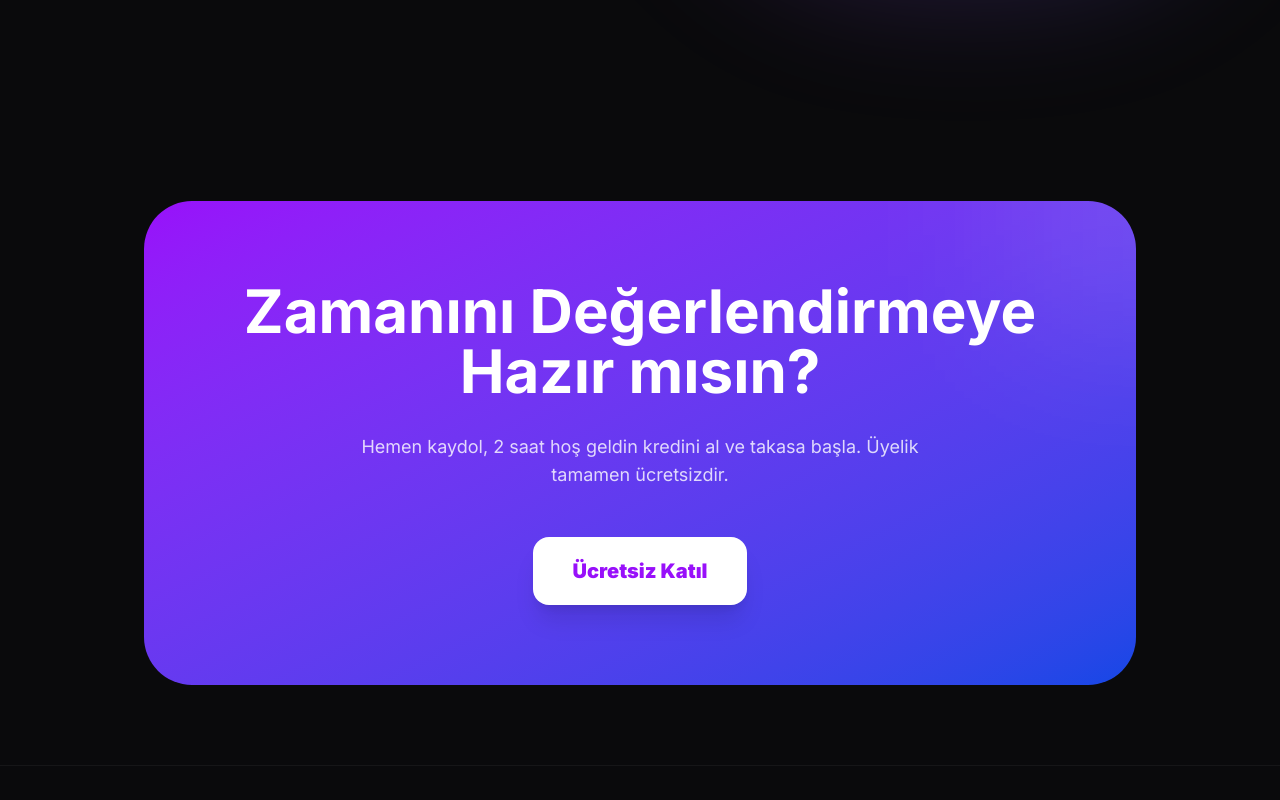
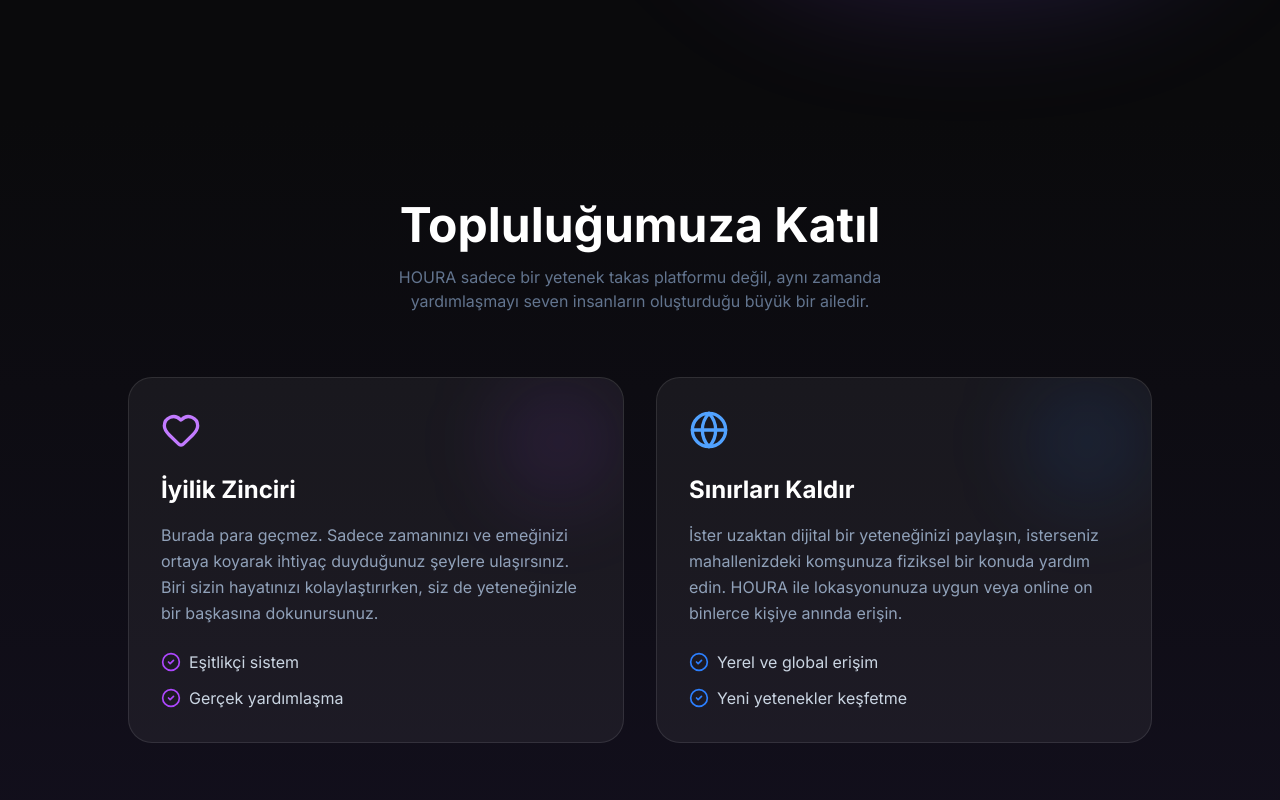
Before and after one commit to yucehanb/Houra, a Next.js app: page / in a window 1280 px wide. Shown: the part 2340-3140 px from the top of the page. Built offline with nearby package versions, Linux system fonts and the light colour scheme; no server answers.

Commit message:
feat: add community section and fix footer links on homepage

```diff
--- a/src/app/page.tsx
+++ b/src/app/page.tsx
@@ -155,6 +155,44 @@ export default function Home() {
         </div>
       </section>
 
+      {/* ── Community / Values ─────────────────── */}
+      <section id="topluluk" className="py-20 bg-gradient-to-b from-[#0a0a0c] to-[#120f1c]">
+        <div className="max-w-7xl mx-auto px-4">
+          <div className="text-center mb-16">
+            <h2 className="text-3xl md:text-5xl font-bold text-white mb-4">Topluluğumuza Katıl</h2>
+            <p className="text-slate-500 max-w-xl mx-auto">HOURA sadece bir yetenek takas platformu değil, aynı zamanda yardımlaşmayı seven insanların oluşturduğu büyük bir ailedir.</p>
+          </div>
+
+          <div className="grid grid-cols-1 md:grid-cols-2 gap-8 max-w-5xl mx-auto">
+            <div className="p-8 rounded-3xl bg-white/5 border border-white/10 relative overflow-hidden group">
+              <div className="absolute top-0 right-0 w-32 h-32 bg-purple-500/10 rounded-full blur-2xl group-hover:bg-purple-500/20 transition-colors" />
+              <Heart className="w-10 h-10 text-purple-400 mb-6" />
+              <h3 className="text-2xl font-bold text-white mb-4">İyilik Zinciri</h3>
+              <p className="text-slate-400 leading-relaxed mb-6">
+                Burada para geçmez. Sadece zamanınızı ve emeğinizi ortaya koyarak ihtiyaç duyduğunuz şeylere ulaşırsınız. Biri sizin hayatınızı kolaylaştırırken, siz de yeteneğinizle bir başkasına dokunursunuz.
+              </p>
+              <ul className="space-y-3 text-slate-300">
+                <li className="flex items-center gap-2"><CheckCircle2 className="w-5 h-5 text-purple-500" /> Eşitlikçi sistem</li>
+                <li className="flex items-center gap-2"><CheckCircle2 className="w-5 h-5 text-purple-500" /> Gerçek yardımlaşma</li>
+              </ul>
+            </div>
+
+            <div className="p-8 rounded-3xl bg-white/5 border border-white/10 relative overflow-hidden group">
+              <div className="absolute top-0 right-0 w-32 h-32 bg-blue-500/10 rounded-full blur-2xl group-hover:bg-blue-500/20 transition-colors" />
+              <Globe className="w-10 h-10 text-blue-400 mb-6" />
+              <h3 className="text-2xl font-bold text-white mb-4">Sınırları Kaldır</h3>
+              <p className="text-slate-400 leading-relaxed mb-6">
+                İster uzaktan dijital bir yeteneğinizi paylaşın, isterseniz mahallenizdeki komşunuza fiziksel bir konuda yardım edin. HOURA ile lokasyonunuza uygun veya online on binlerce kişiye anında erişin.
+              </p>
+              <ul className="space-y-3 text-slate-300">
+                <li className="flex items-center gap-2"><CheckCircle2 className="w-5 h-5 text-blue-500" /> Yerel ve global erişim</li>
+                <li className="flex items-center gap-2"><CheckCircle2 className="w-5 h-5 text-blue-500" /> Yeni yetenekler keşfetme</li>
+              </ul>
+            </div>
+          </div>
+        </div>
+      </section>
+
       {/* ── Final CTA ─────────────────── */}
       <section className="py-20 overflow-hidden">
         <div className="max-w-5xl mx-auto px-4 relative">
@@ -180,9 +218,9 @@ export default function Home() {
             <span className="text-slate-600 text-xs ml-4">© 2026 Tüm hakları saklıdır.</span>
           </div>
           <div className="flex gap-8 text-sm text-slate-500">
-            <a href="#" className="hover:text-white transition-colors">Gizlilik Politikası</a>
-            <a href="#" className="hover:text-white transition-colors">Kullanım Şartları</a>
-            <a href="#" className="hover:text-white transition-colors">İletişim</a>
+            <Link href="/privacy" className="hover:text-white transition-colors">Gizlilik Politikası</Link>
+            <Link href="/terms" className="hover:text-white transition-colors">Kullanım Şartları</Link>
+            <a href="mailto:destek@houra.app" className="hover:text-white transition-colors">İletişim</a>
           </div>
           <div className="flex gap-4">
             <div className="w-8 h-8 rounded-full bg-white/5 border border-white/10 flex items-center justify-center text-slate-400 hover:text-white transition-all cursor-pointer">𝕏</div>
```
